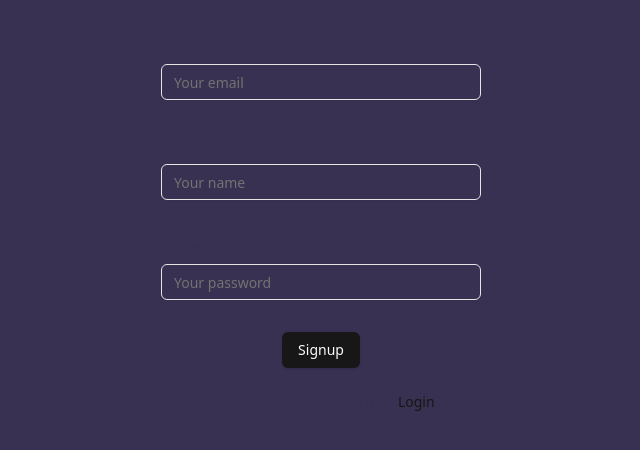
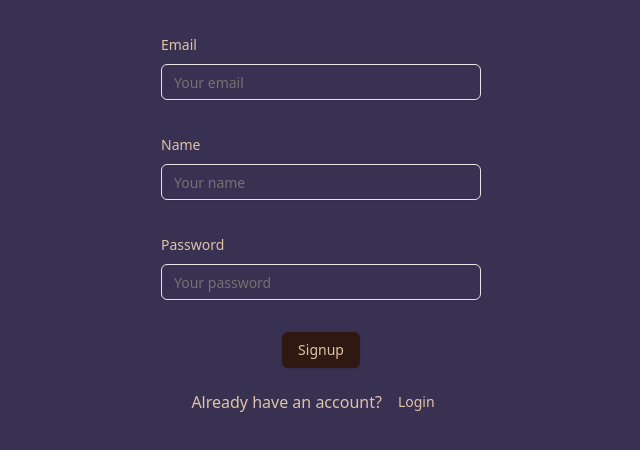
Before and after one commit to choir241/magical-cat-cafe, a React (Vite) app: page / in a window 1280 px wide. Shown: the top 450 px of the page, without its empty margins (319-959 px from the left). Built offline with nearby package versions, Linux system fonts and the light colour scheme; no server answers.

Commit message:
clean up styling for login/signup html elements

```diff
--- a/components/Form.tsx
+++ b/components/Form.tsx
@@ -94,6 +94,7 @@ export default function FormComponent({
         />
 
         <Button
+          className="textColor bg-[#301812]"
           onClick={(e) => {
             e.preventDefault();
             onSubmit();
--- a/components/Nav.tsx
+++ b/components/Nav.tsx
@@ -10,8 +10,13 @@ export default function Nav() {
   return (
     <NavigationMenu>
       <NavigationMenuList>
+      <NavigationMenuItem>
+            <a href="/menu" className={`${buttonVariants({variant: "link"})} textColor hover:opacity-70`}>
+                Menu
+            </a>
+        </NavigationMenuItem>
         <NavigationMenuItem>
-            <a href="/cart" className={`${buttonVariants({variant: "link"})} hover:opacity-70`}>
+            <a href="/cart" className={`${buttonVariants({variant: "link"})} textColor hover:opacity-70`}>
                 <FaCartShopping />
             </a>
         </NavigationMenuItem>
--- a/src/App.tsx
+++ b/src/App.tsx
@@ -3,6 +3,7 @@ import FormComponent from "../components/Form";
 import { loginAccount, signupAccount } from "../api/userApi";
 import { useState, useMemo } from "react";
 import { getAccount, IUser } from "../api/userApi";
+import Nav from "../components/Nav";
 
 export default function App() {
   const [name, setName] = useState<string>("");
@@ -19,6 +20,8 @@ export default function App() {
     <div className="bg-[#383151] min-h-screen">
       {buttonToggle ? (
         <main className="flex flex-col items-center">
+          <Nav/>
+
           <FormComponent
             buttonText="Login"
             onSubmit={() =>
@@ -31,7 +34,7 @@ export default function App() {
 
           <div className="flex items-center mt-4">
             <span>Don't have an account?</span>
-            <Button variant={"link"} onClick={() => setButtonToggle(false)}>
+            <Button variant={"link"} onClick={() => setButtonToggle(false)} className="textColor">
               Signup
             </Button>
           </div>
@@ -49,8 +52,8 @@ export default function App() {
           />
 
           <div className="flex items-center mt-4">
-            <span>Already have an account?</span>
-            <Button variant={"link"} onClick={() => setButtonToggle(true)}>
+            <span >Already have an account?</span>
+            <Button className="textColor" variant={"link"} onClick={() => setButtonToggle(true)}>
               Login
             </Button>
           </div>
--- a/src/index.css
+++ b/src/index.css
@@ -1,3 +1,3 @@
-#root{
-    color: #383151;
+#root, a, h1, h2, h3, h4, h5, h6, span, button, .textColor{
+    color: #DFC3A9;
 }
```
